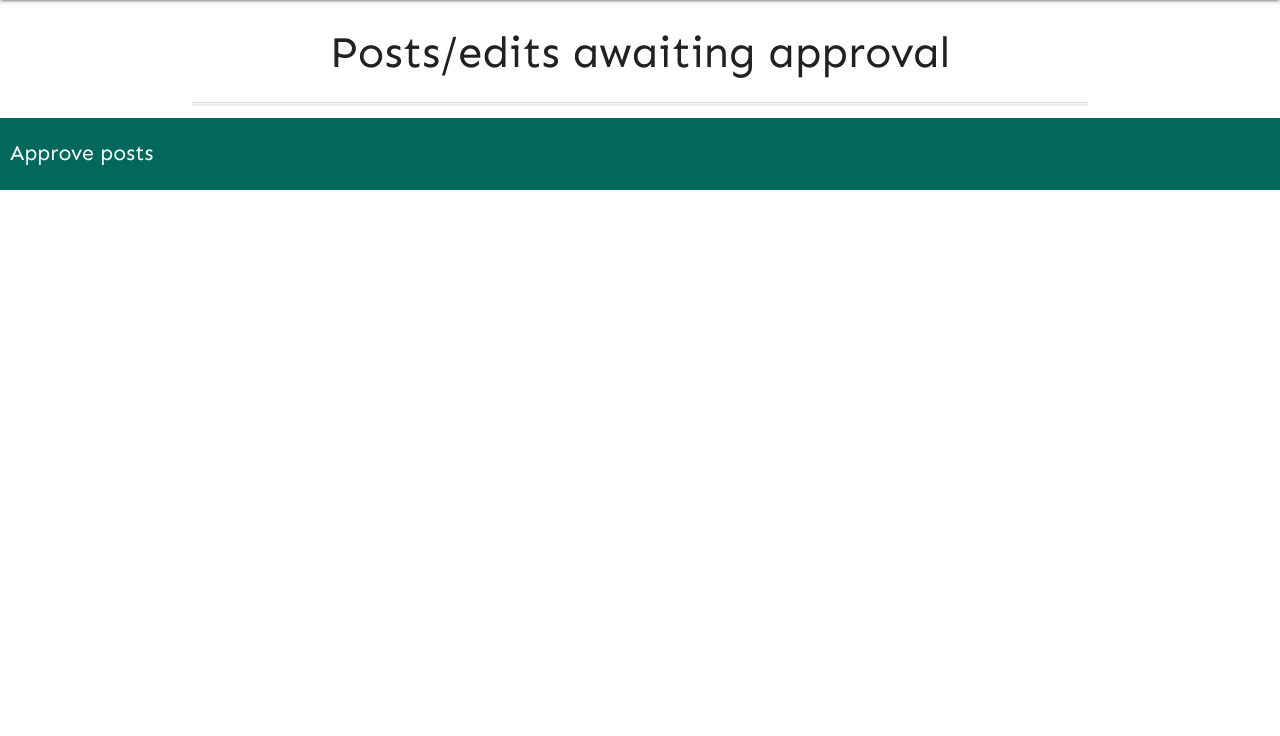
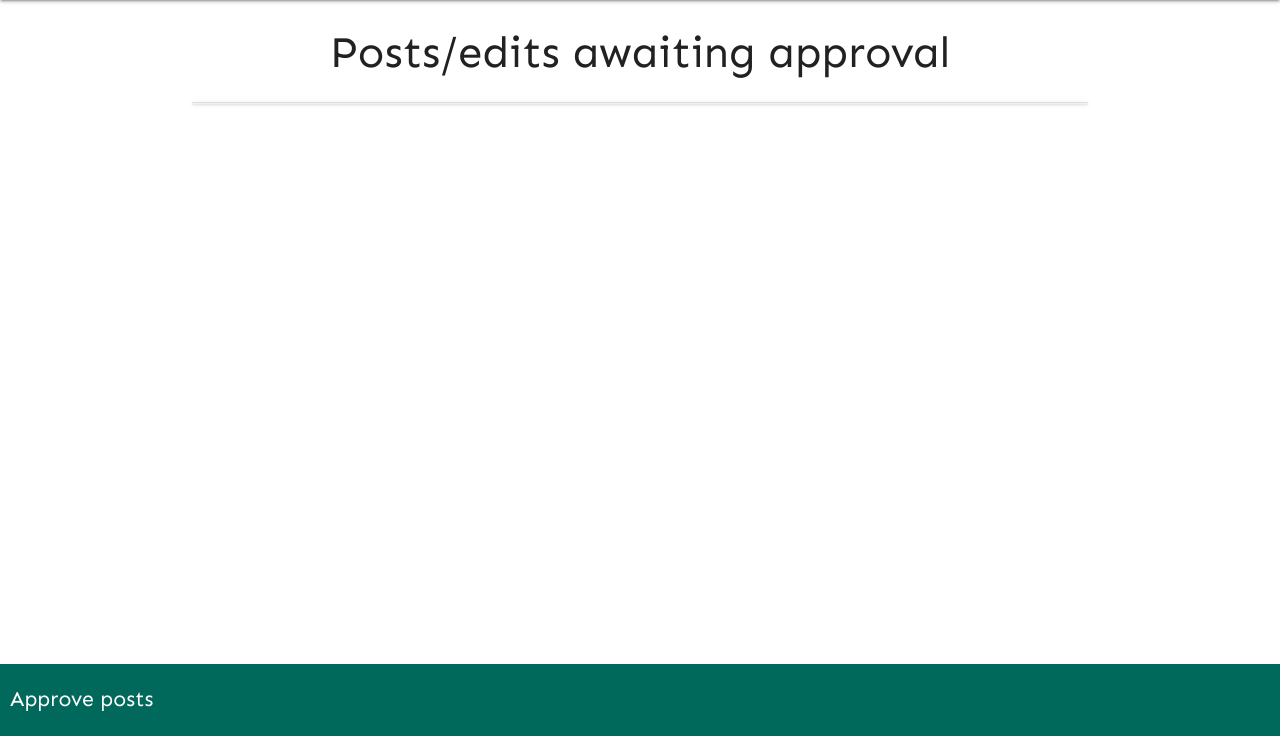
Before and after one commit to cc1005/third_milestone_project, a Flask app: page /approve_posts in a window 1280 px wide. Shown: the part 64-800 px from the top of the page. Run offline with Flask 2, Linux system fonts and the light colour scheme; data that the repository does not hold is empty; some libraries are stand-ins or nearby versions.

Commit message:
Final aesthetic touches added (e.g. fixed footer for simplicity), finishing off README and deployment to Heroku all that remains.

```diff
--- a/static/style.css
+++ b/static/style.css
@@ -45,9 +45,14 @@
     flex-direction: column;
   }
 
-  main {
-    flex: 1 0 auto;
-  }
+.footer-fixed {
+    position: fixed;
+    bottom: 0;
+    left: 0;
+    width: 100%;
+}
+
+
 
   /* buttons */
 .btn_small{
--- a/templates/approveposts.html
+++ b/templates/approveposts.html
@@ -11,7 +11,7 @@
 		{% if post.approved == "true" %}
 		{% else %}
 		<li>
-			<div class="collapsible-header custom-headings"><i class="material-icons">person</i>{{post.title}} <br/> {{post.dates}}
+			<div class="collapsible-header custom-headings-title"><i class="material-icons">person</i>{{post.title}} <br/> {{post.dates}}
 				<i class="material-icons">expand_more</i></div>
 			<div class="collapsible-body article-body"><span>{{post.article}}</span>
 				<div>
--- a/templates/base.html
+++ b/templates/base.html
@@ -23,7 +23,7 @@
 
 	{% block content %} {% endblock %}
 
-	<footer class="page-footer teal darken-3 left-margin-clearance-footer">
+	<footer class="footer-fixed page-footer teal darken-3 left-margin-clearance-footer">
 		<div class="row">
 			<div>
 				<a href="/approve_posts"class="white-text left custom-headings-footer">Approve posts</a>
```
Also changed, not shown: README.md.
